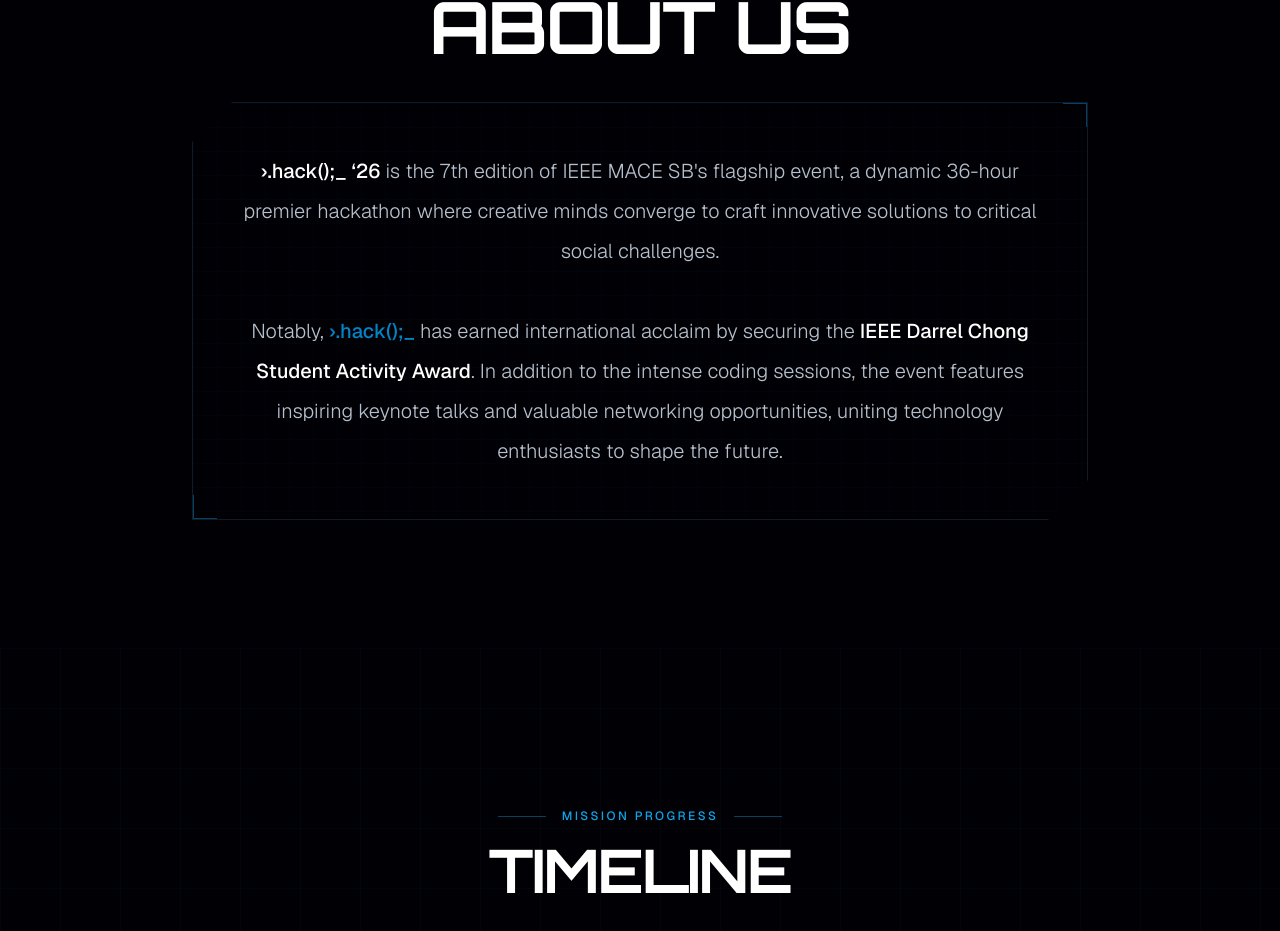
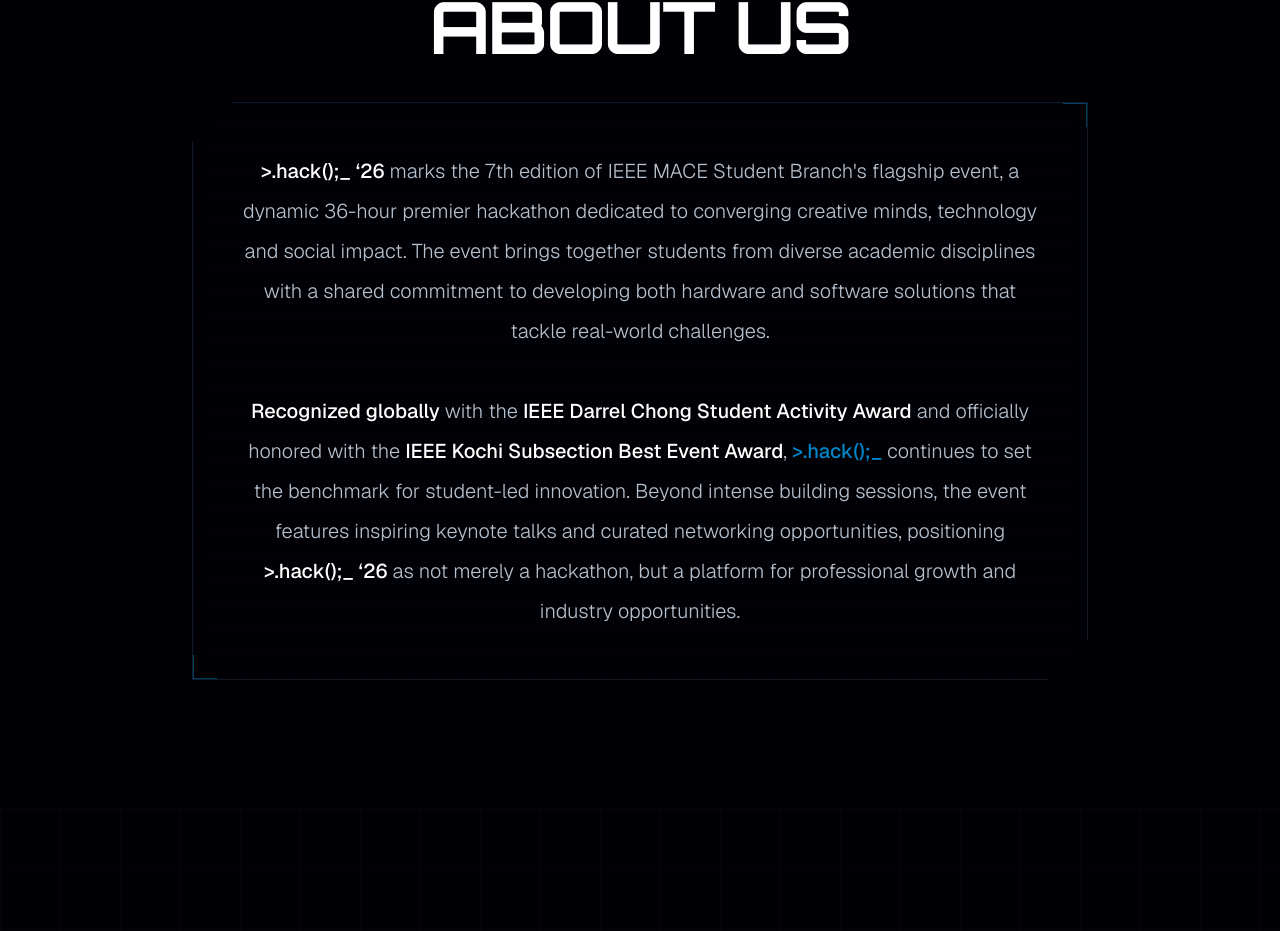
Before and after one commit to JosinJojy/hack26, a Next.js app: page / in a window 1280 px wide. Shown: the part 2587-3518 px from the top of the page. Built offline with nearby package versions, Linux system fonts and the light colour scheme.

Commit message:
Edited about us content

```diff
--- a/src/components/landing/AboutAndTracksSection.tsx
+++ b/src/components/landing/AboutAndTracksSection.tsx
@@ -256,11 +256,10 @@
                 <div className="absolute top-0 right-0 w-6 h-6 border-t border-r border-[#0284c7]/50" />
                 <div className="absolute bottom-0 left-0 w-6 h-6 border-b border-l border-[#0284c7]/50" />
 
-                <p className="relative z-10 text-md md:text-xl text-slate-300/90 font-light leading-relaxed md:leading-loose text-center font-sans">
-                  <span className="text-white font-medium">›.hack();_ ‘26</span> is the 7th edition of IEEE MACE SB's flagship event, a dynamic 36-hour premier hackathon where creative minds converge to craft innovative solutions to critical social challenges.
+                <p className="relative z-10 text-lg md:text-xl text-slate-300/90 font-light leading-relaxed md:leading-loose text-center font-sans">
+                  <span className="text-white font-medium">&gt;.hack();_ &lsquo;26{" "}</span> marks the 7th edition of IEEE MACE Student Branch&apos;s flagship event, a dynamic 36-hour premier hackathon dedicated to converging creative minds, technology and social impact. The event brings together students from diverse academic disciplines with a shared commitment to developing both hardware and software solutions that tackle real-world challenges.
                   <br /><br />
-                  Notably, <span className="text-[#0284c7] font-medium">›.hack();_</span> has earned international acclaim by securing the <span className="text-white font-medium">IEEE Darrel Chong Student Activity Award</span>.
-                  In addition to the intense coding sessions, the event features inspiring keynote talks and valuable networking opportunities, uniting technology enthusiasts to shape the future.
+                  <span className="text-white font-medium" >Recognized globally</span>  with the <span className="text-white font-medium">IEEE Darrel Chong Student Activity Award</span> and officially honored with the <span className="text-white font-medium">IEEE Kochi Subsection Best Event Award</span>, <span className="text-[#0284c7] font-medium">&gt;.hack();_</span> continues to set the benchmark for student-led innovation. Beyond intense building sessions, the event features inspiring keynote talks and curated networking opportunities, positioning <span className="text-white font-medium">&gt;.hack();_ &lsquo;26</span> as not merely a hackathon, but a platform for professional growth and industry opportunities.
                 </p>
               </motion.div>
             </div>
```
